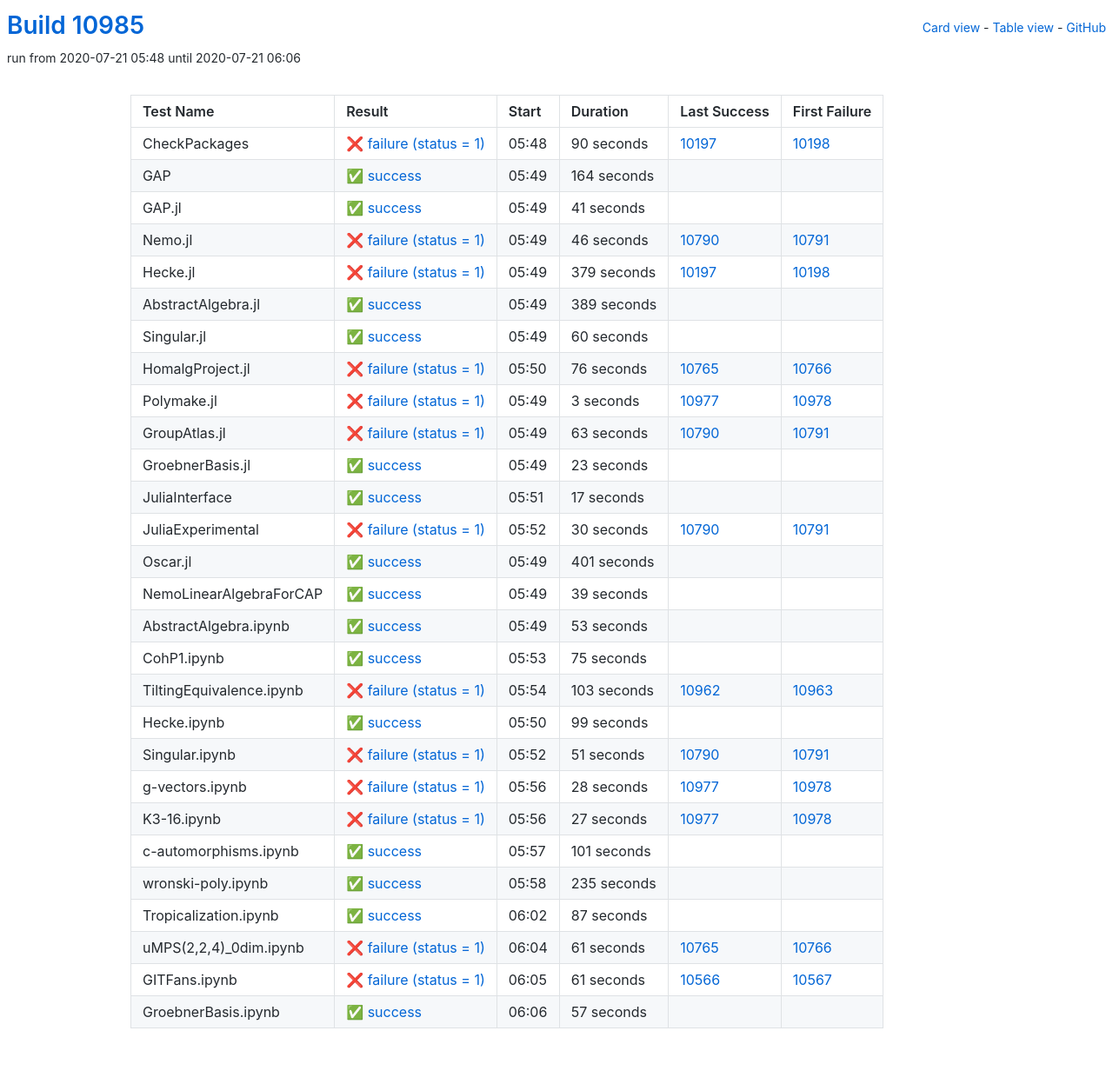
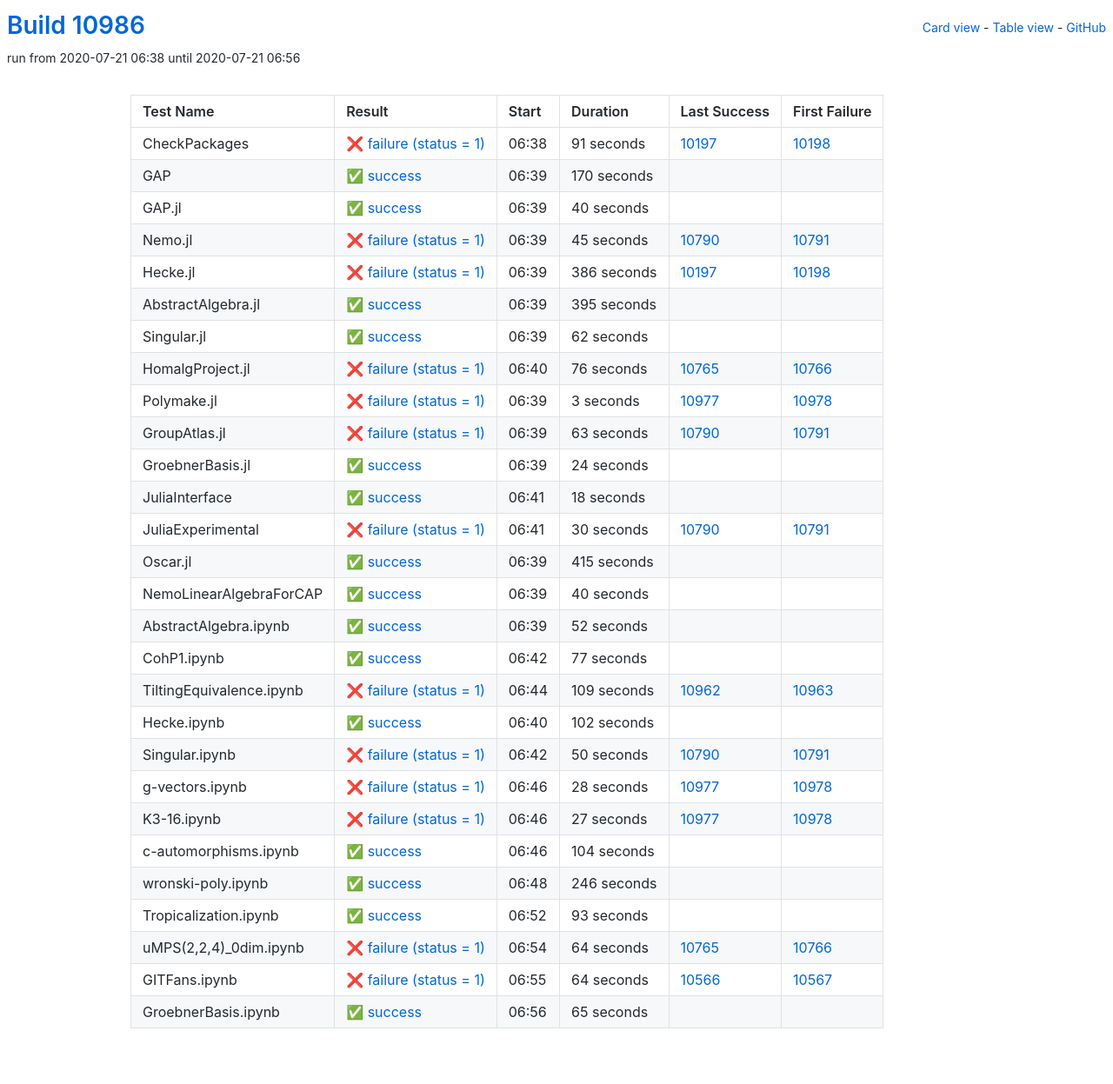
Before and after one commit to oscar-system/oscar-ci-status, a Jekyll site: the page built from table.html, in a window 1280 px wide. Shown: the whole page at 87% size. Built offline with Jekyll 4.4.1, drawn with Linux system fonts in a browser that asks for light colours.

Commit message:
Build #10986

```diff
--- a/_data/ci.yml
+++ b/_data/ci.yml
@@ -1,6 +1,6 @@
 ---
-build: 10985
-build_url: https://oscarci.mathematik.uni-kl.de/job/oscar/10985/
+build: 10986
+build_url: https://oscarci.mathematik.uni-kl.de/job/oscar/10986/
 job: oscar
 organization: oscar-system
 repo: oscar-ci-status
@@ -8,92 +8,92 @@
 tests:
 - name: CheckPackages
   id: checkpackages
-  log: https://oscarci.mathematik.uni-kl.de/job/oscar/10985/artifact/logs/build-10985/CheckPackages.log
-  start: 2020-07-21 05:48
+  log: https://oscarci.mathematik.uni-kl.de/job/oscar/10986/artifact/logs/build-10986/CheckPackages.log
+  start: 2020-07-21 06:38
   success: false
   exitcode: 1
   status: failure
-  duration: 90
+  duration: 91
   last_success: 10197
   last_success_url: https://oscarci.mathematik.uni-kl.de/job/oscar/10197/
   first_failure: 10198
   first_failure_url: https://oscarci.mathematik.uni-kl.de/job/oscar/10198/
 - name: GAP
   id: gap
-  log: https://oscarci.mathematik.uni-kl.de/job/oscar/10985/artifact/logs/build-10985/GAP.log
-  start: 2020-07-21 05:49
+  log: https://oscarci.mathematik.uni-kl.de/job/oscar/10986/artifact/logs/build-10986/GAP.log
+  start: 2020-07-21 06:39
   success: true
   exitcode: 0
   status: success
-  duration: 164
+  duration: 170
   last_success: false
   last_success_url:
   first_failure: false
   first_failure_url:
 - name: GAP.jl
   id: gap-jl
-  log: https://oscarci.mathematik.uni-kl.de/job/oscar/10985/artifact/logs/build-10985/GAP.jl.log
-  start: 2020-07-21 05:49
+  log: https://oscarci.mathematik.uni-kl.de/job/oscar/10986/artifact/logs/build-10986/GAP.jl.log
+  start: 2020-07-21 06:39
   success: true
   exitcode: 0
   status: success
-  duration: 41
+  duration: 40
   last_success: false
   last_success_url:
   first_failure: false
   first_failure_url:
 - name: Nemo.jl
   id: nemo-jl
-  log: https://oscarci.mathematik.uni-kl.de/job/oscar/10985/artifact/logs/build-10985/Nemo.jl.log
-  start: 2020-07-21 05:49
+  log: https://oscarci.mathematik.uni-kl.de/job/oscar/10986/artifact/logs/build-10986/Nemo.jl.log
+  start: 2020-07-21 06:39
   success: false
   exitcode: 1
   status: failure
-  duration: 46
+  duration: 45
   last_success: 10790
   last_success_url: https://oscarci.mathematik.uni-kl.de/job/oscar/10790/
   first_failure: 10791
   first_failure_url: https://oscarci.mathematik.uni-kl.de/job/oscar/10791/
 - name: Hecke.jl
   id: hecke-jl
-  log: https://oscarci.mathematik.uni-kl.de/job/oscar/10985/artifact/logs/build-10985/Hecke.jl.log
-  start: 2020-07-21 05:49
+  log: https://oscarci.mathematik.uni-kl.de/job/oscar/10986/artifact/logs/build-10986/Hecke.jl.log
+  start: 2020-07-21 06:39
   success: false
   exitcode: 1
   status: failure
-  duration: 379
+  duration: 386
   last_success: 10197
   last_success_url: https://oscarci.mathematik.uni-kl.de/job/oscar/10197/
   first_failure: 10198
   first_failure_url: https://oscarci.mathematik.uni-kl.de/job/oscar/10198/
 - name: AbstractAlgebra.jl
   id: abstractalgebra-jl
-  log: https://oscarci.mathematik.uni-kl.de/job/oscar/10985/artifact/logs/build-10985/AbstractAlgebra.jl.log
-  start: 2020-07-21 05:49
+  log: https://oscarci.mathematik.uni-kl.de/job/oscar/10986/artifact/logs/build-10986/AbstractAlgebra.jl.log
+  start: 2020-07-21 06:39
   success: true
   exitcode: 0
   status: success
-  duration: 389
+  duration: 395
   last_success: false
   last_success_url:
   first_failure: false
   first_failure_url:
 - name: Singular.jl
   id: singular-jl
-  log: https://oscarci.mathematik.uni-kl.de/job/oscar/10985/artifact/logs/build-10985/Singular.jl.log
-  start: 2020-07-21 05:49
+  log: https://oscarci.mathematik.uni-kl.de/job/oscar/10986/artifact/logs/build-10986/Singular.jl.log
+  start: 2020-07-21 06:39
   success: true
   exitcode: 0
   status: success
-  duration: 60
+  duration: 62
   last_success: false
   last_success_url:
   first_failure: false
   first_failure_url:
 - name: HomalgProject.jl
   id: homalgproject-jl
-  log: https://oscarci.mathematik.uni-kl.de/job/oscar/10985/artifact/logs/build-10985/HomalgProject.jl.log
-  start: 2020-07-21 05:50
+  log: https://oscarci.mathematik.uni-kl.de/job/oscar/10986/artifact/logs/build-10986/HomalgProject.jl.log
+  start: 2020-07-21 06:40
   success: false
   exitcode: 1
   status: failure
@@ -104,8 +104,8 @@
   first_failure_url: https://oscarci.mathematik.uni-kl.de/job/oscar/10766/
 - name: Polymake.jl
   id: polymake-jl
-  log: https://oscarci.mathematik.uni-kl.de/job/oscar/10985/artifact/logs/build-10985/Polymake.jl.log
-  start: 2020-07-21 05:49
+  log: https://oscarci.mathematik.uni-kl.de/job/oscar/10986/artifact/logs/build-10986/Polymake.jl.log
+  start: 2020-07-21 06:39
   success: false
   exitcode: 1
   status: failure
@@ -116,8 +116,8 @@
   first_failure_url: https://oscarci.mathematik.uni-kl.de/job/oscar/10978/
 - name: GroupAtlas.jl
   id: groupatlas-jl
-  log: https://oscarci.mathematik.uni-kl.de/job/oscar/10985/artifact/logs/build-10985/GroupAtlas.jl.log
-  start: 2020-07-21 05:49
+  log: https://oscarci.mathematik.uni-kl.de/job/oscar/10986/artifact/logs/build-10986/GroupAtlas.jl.log
+  start: 2020-07-21 06:39
   success: false
   exitcode: 1
   status: failure
@@ -128,32 +128,32 @@
   first_failure_url: https://oscarci.mathematik.uni-kl.de/job/oscar/10791/
 - name: GroebnerBasis.jl
   id: groebnerbasis-jl
-  log: https://oscarci.mathematik.uni-kl.de/job/oscar/10985/artifact/logs/build-10985/GroebnerBasis.jl.log
-  start: 2020-07-21 05:49
+  log: https://oscarci.mathematik.uni-kl.de/job/oscar/10986/artifact/logs/build-10986/GroebnerBasis.jl.log
+  start: 2020-07-21 06:39
   success: true
   exitcode: 0
   status: success
-  duration: 23
+  duration: 24
   last_success: false
   last_success_url:
   first_failure: false
   first_failure_url:
 - name: JuliaInterface
   id: juliainterface
-  log: https://oscarci.mathematik.uni-kl.de/job/oscar/10985/artifact/logs/build-10985/JuliaInterface.log
-  start: 2020-07-21 05:51
+  log: https://oscarci.mathematik.uni-kl.de/job/oscar/10986/artifact/logs/build-10986/JuliaInterface.log
+  start: 2020-07-21 06:41
   success: true
   exitcode: 0
   status: success
-  duration: 17
+  duration: 18
   last_success: false
   last_success_url:
   first_failure: false
   first_failure_url:
 - name: JuliaExperimental
   id: juliaexperimental
-  log: https://oscarci.mathematik.uni-kl.de/job/oscar/10985/artifact/logs/build-10985/JuliaExperimental.log
-  start: 2020-07-21 05:52
+  log: https://oscarci.mathematik.uni-kl.de/job/oscar/10986/artifact/logs/build-10986/JuliaExperimental.log
+  start: 2020-07-21 06:41
   success: false
   exitcode: 1
   status: failure
@@ -164,92 +164,92 @@
   first_failure_url: https://oscarci.mathematik.uni-kl.de/job/oscar/10791/
 - name: Oscar.jl
   id: oscar-jl
-  log: https://oscarci.mathematik.uni-kl.de/job/oscar/10985/artifact/logs/build-10985/Oscar.jl.log
-  start: 2020-07-21 05:49
+  log: https://oscarci.mathematik.uni-kl.de/job/oscar/10986/artifact/logs/build-10986/Oscar.jl.log
+  start: 2020-07-21 06:39
   success: true
   exitcode: 0
   status: success
-  duration: 401
+  duration: 415
   last_success: false
   last_success_url:
   first_failure: false
   first_failure_url:
 - name: NemoLinearAlgebraForCAP
   id: nemolinearalgebraforcap
-  log: https://oscarci.mathematik.uni-kl.de/job/oscar/10985/artifact/logs/build-10985/NemoLinearAlgebraForCAP.log
-  start: 2020-07-21 05:49
+  log: https://oscarci.mathematik.uni-kl.de/job/oscar/10986/artifact/logs/build-10986/NemoLinearAlgebraForCAP.log
+  start: 2020-07-21 06:39
   success: true
   exitcode: 0
   status: success
-  duration: 39
+  duration: 40
   last_success: false
   last_success_url:
   first_failure: false
   first_failure_url:
 - name: AbstractAlgebra.ipynb
   id: abstractalgebra-ipynb
-  log: https://oscarci.mathematik.uni-kl.de/job/oscar/10985/artifact/logs/build-10985/AbstractAlgebra.ipynb.log
-  start: 2020-07-21 05:49
+  log: https://oscarci.mathematik.uni-kl.de/job/oscar/10986/artifact/logs/build-10986/AbstractAlgebra.ipynb.log
+  start: 2020-07-21 06:39
   success: true
   exitcode: 0
   status: success
-  duration: 53
+  duration: 52
   last_success: false
   last_success_url:
   first_failure: false
   first_failure_url:
 - name: CohP1.ipynb
   id: cohp1-ipynb
-  log: https://oscarci.mathematik.uni-kl.de/job/oscar/10985/artifact/logs/build-10985/CohP1.ipynb.log
-  start: 2020-07-21 05:53
+  log: https://oscarci.mathematik.uni-kl.de/job/oscar/10986/artifact/logs/build-10986/CohP1.ipynb.log
+  start: 2020-07-21 06:42
   success: true
   exitcode: 0
   status: success
-  duration: 75
+  duration: 77
   last_success: false
   last_success_url:
   first_failure: false
   first_failure_url:
 - name: TiltingEquivalence.ipynb
   id: tiltingequivalence-ipynb
-  log: https://oscarci.mathematik.uni-kl.de/job/oscar/10985/artifact/logs/build-10985/TiltingEquivalence.ipynb.log
-  start: 2020-07-21 05:54
+  log: https://oscarci.mathematik.uni-kl.de/job/oscar/10986/artifact/logs/build-10986/TiltingEquivalence.ipynb.log
+  start: 2020-07-21 06:44
   success: false
   exitcode: 1
   status: failure
-  duration: 103
+  duration: 109
   last_success: 10962
   last_success_url: https://oscarci.mathematik.uni-kl.de/job/oscar/10962/
   first_failure: 10963
   first_failure_url: https://oscarci.mathematik.uni-kl.de/job/oscar/10963/
 - name: Hecke.ipynb
   id: hecke-ipynb
-  log: https://oscarci.mathematik.uni-kl.de/job/oscar/10985/artifact/logs/build-10985/Hecke.ipynb.log
-  start: 2020-07-21 05:50
+  log: https://oscarci.mathematik.uni-kl.de/job/oscar/10986/artifact/logs/build-10986/Hecke.ipynb.log
+  start: 2020-07-21 06:40
   success: true
   exitcode: 0
   status: success
-  duration: 99
+  duration: 102
   last_success: false
   last_success_url:
   first_failure: false
   first_failure_url:
 - name: Singular.ipynb
   id: singular-ipynb
-  log: https://oscarci.mathematik.uni-kl.de/job/oscar/10985/artifact/logs/build-10985/Singular.ipynb.log
-  start: 2020-07-21 05:52
+  log: https://oscarci.mathematik.uni-kl.de/job/oscar/10986/artifact/logs/build-10986/Singular.ipynb.log
+  start: 2020-07-21 06:42
   success: false
   exitcode: 1
   status: failure
-  duration: 51
+  duration: 50
   last_success: 10790
   last_success_url: https://oscarci.mathematik.uni-kl.de/job/oscar/10790/
   first_failure: 10791
   first_failure_url: https://oscarci.mathematik.uni-kl.de/job/oscar/10791/
 - name: g-vectors.ipynb
   id: g-vectors-ipynb
-  log: https://oscarci.mathematik.uni-kl.de/job/oscar/10985/artifact/logs/build-10985/g-vectors.ipynb.log
-  start: 2020-07-21 05:56
+  log: https://oscarci.mathematik.uni-kl.de/job/oscar/10986/artifact/logs/build-10986/g-vectors.ipynb.log
+  start: 2020-07-21 06:46
   success: false
   exitcode: 1
   status: failure
@@ -260,8 +260,8 @@
   first_failure_url: https://oscarci.mathematik.uni-kl.de/job/oscar/10978/
 - name: K3-16.ipynb
   id: k3-16-ipynb
-  log: https://oscarci.mathematik.uni-kl.de/job/oscar/10985/artifact/logs/build-10985/K3-16.ipynb.log
-  start: 2020-07-21 05:56
+  log: https://oscarci.mathematik.uni-kl.de/job/oscar/10986/artifact/logs/build-10986/K3-16.ipynb.log
+  start: 2020-07-21 06:46
   success: false
   exitcode: 1
   status: failure
@@ -272,72 +272,72 @@
   first_failure_url: https://oscarci.mathematik.uni-kl.de/job/oscar/10978/
 - name: c-automorphisms.ipynb
   id: c-automorphisms-ipynb
-  log: https://oscarci.mathematik.uni-kl.de/job/oscar/10985/artifact/logs/build-10985/c-automorphisms.ipynb.log
-  start: 2020-07-21 05:57
+  log: https://oscarci.mathematik.uni-kl.de/job/oscar/10986/artifact/logs/build-10986/c-automorphisms.ipynb.log
+  start: 2020-07-21 06:46
   success: true
   exitcode: 0
   status: success
-  duration: 101
+  duration: 104
   last_success: false
   last_success_url:
   first_failure: false
   first_failure_url:
 - name: wronski-poly.ipynb
   id: wronski-poly-ipynb
-  log: https://oscarci.mathematik.uni-kl.de/job/oscar/10985/artifact/logs/build-10985/wronski-poly.ipynb.log
-  start: 2020-07-21 05:58
+  log: https://oscarci.mathematik.uni-kl.de/job/oscar/10986/artifact/logs/build-10986/wronski-poly.ipynb.log
+  start: 2020-07-21 06:48
   success: true
   exitcode: 0
   status: success
-  duration: 235
+  duration: 246
   last_success: false
   last_success_url:
   first_failure: false
   first_failure_url:
 - name: Tropicalization.ipynb
   id: tropicalization-ipynb
-  log: https://oscarci.mathematik.uni-kl.de/job/oscar/10985/artifact/logs/build-10985/Tropicalization.ipynb.log
-  start: 2020-07-21 06:02
+  log: https://oscarci.mathematik.uni-kl.de/job/oscar/10986/artifact/logs/build-10986/Tropicalization.ipynb.log
+  start: 2020-07-21 06:52
   success: true
   exitcode: 0
   status: success
-  duration: 87
+  duration: 93
   last_success: false
   last_success_url:
   first_failure: false
   first_failure_url:
 - name: uMPS(2,2,4)_0dim.ipynb
   id: umps-2-2-4-0dim-ipynb
-  log: https://oscarci.mathematik.uni-kl.de/job/oscar/10985/artifact/logs/build-10985/uMPS-2-2-4-_0dim.ipynb.log
-  start: 2020-07-21 06:04
+  log: https://oscarci.mathematik.uni-kl.de/job/oscar/10986/artifact/logs/build-10986/uMPS-2-2-4-_0dim.ipynb.log
+  start: 2020-07-21 06:54
   success: false
   exitcode: 1
   status: failure
-  duration: 61
+  duration: 64
   last_success: 10765
   last_success_url: https://oscarci.mathematik.uni-kl.de/job/oscar/10765/
   first_failure: 10766
   first_failure_url: https://oscarci.mathematik.uni-kl.de/job/oscar/10766/
 - name: GITFans.ipynb
   id: gitfans-ipynb
-  log: https://oscarci.mathematik.uni-kl.de/job/oscar/10985/artifact/logs/build-10985/GITFans.ipynb.log
-  start: 2020-07-21 06:05
+  log: https://oscarci.mathematik.uni-kl.de/job/oscar/10986/artifact/logs/build-10986/GITFans.ipynb.log
+  start: 2020-07-21 06:55
   success: false
   exitcode: 1
   status: failure
-  duration: 61
+  duration: 64
   last_success: 10566
   last_success_url: https://oscarci.mathematik.uni-kl.de/job/oscar/10566/
   first_failure: 10567
   first_failure_url: https://oscarci.mathematik.uni-kl.de/job/oscar/10567/
 - name: GroebnerBasis.ipynb
   id: groebnerbasis-ipynb
-  log: https://oscarci.mathematik.uni-kl.de/job/oscar/10985/artifact/logs/build-10985/GroebnerBasis.ipynb.log
-  start: 2020-07-21 06:06
+  log: https://oscarci.mathematik.uni-kl.de/job/oscar/10986/artifact/logs/build-10986/GroebnerBasis.ipynb.log
+  start: 2020-07-21 06:56
   success: true
   exitcode: 0
   status: success
-  duration: 57
+  duration: 65
   last_success: false
   last_success_url:
   first_failure: false
```
Also changed, not shown: README.md.
